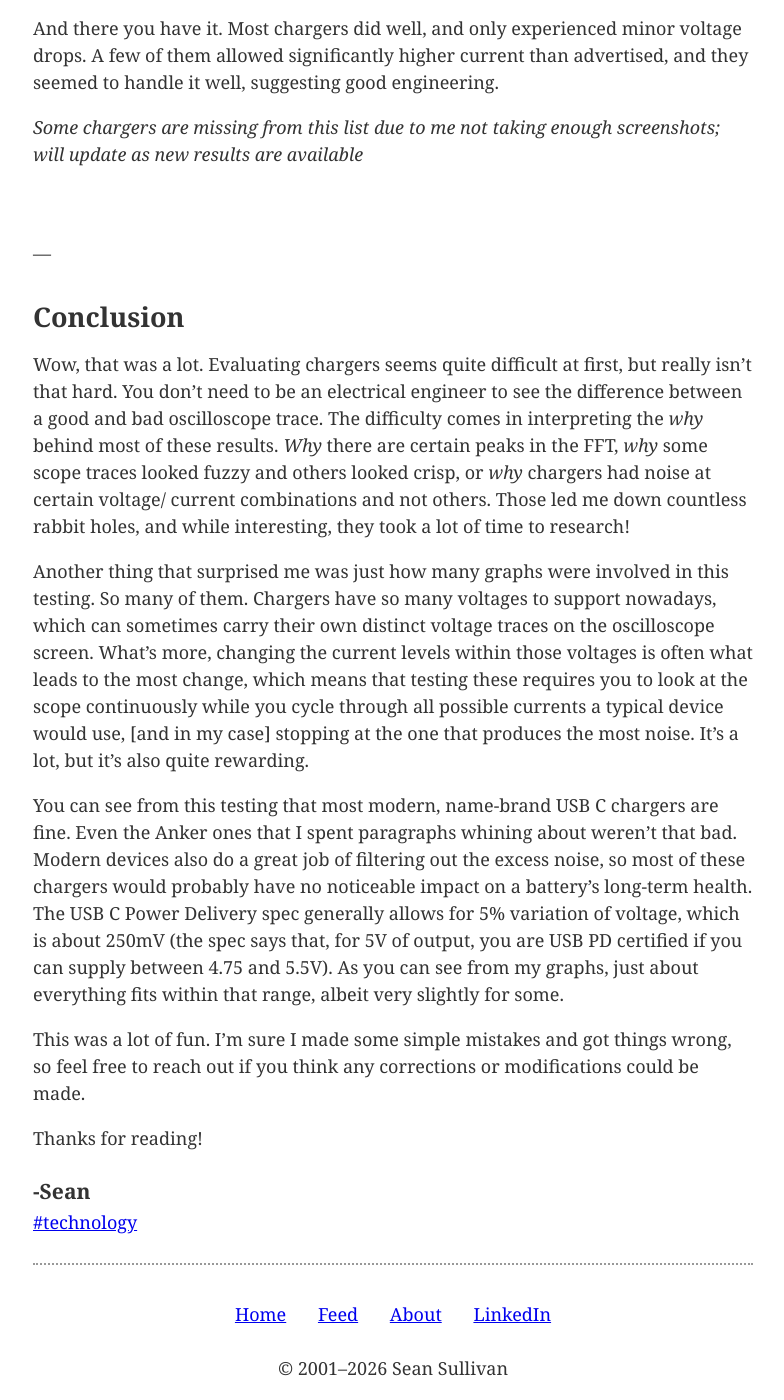
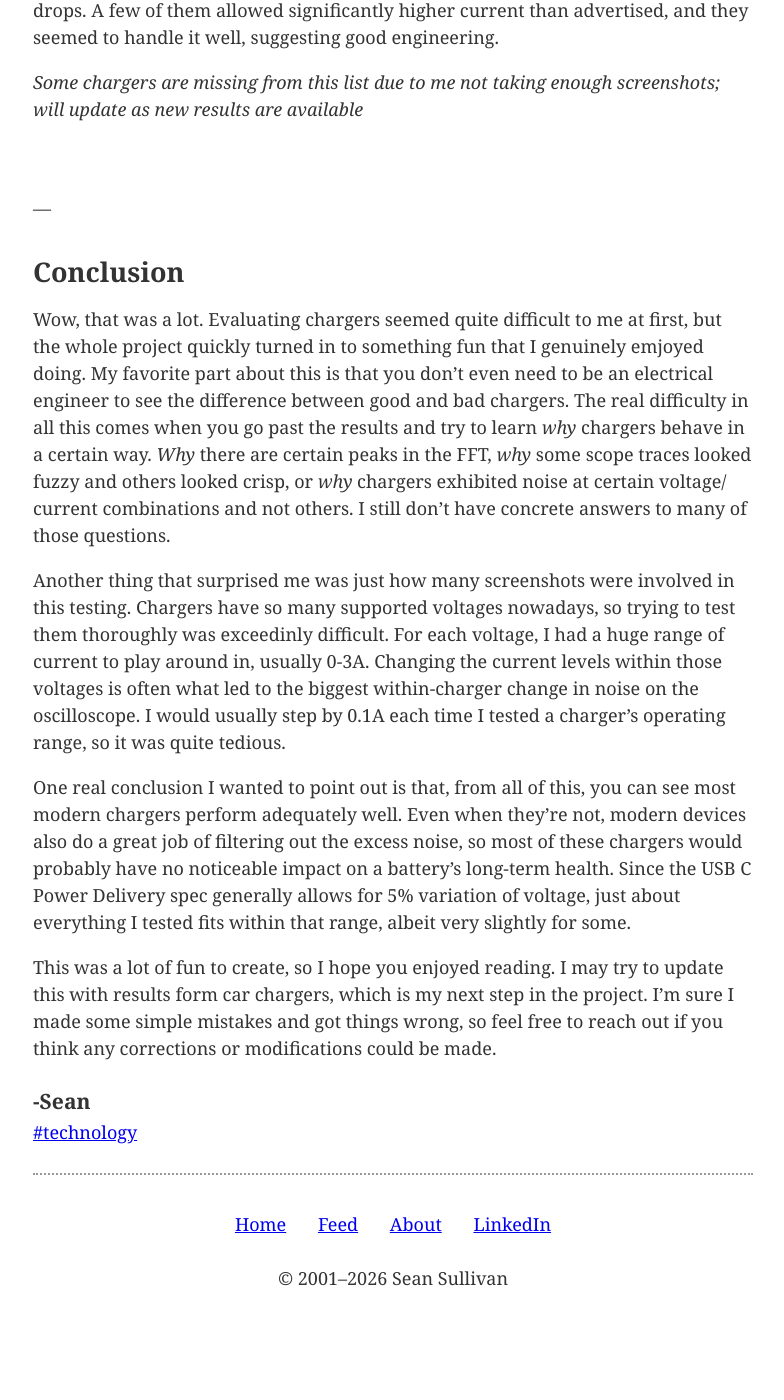
Before and after one commit to 0sps/sull1van.com, a Jekyll site: the page built from _posts/2026-01-19-a-dozen-chargers-in-the-lab.md, in a window 1280 px wide and 1400 px high, scrolled down 10166 px. Shown: the whole window, without its empty margins (247-1031 px from the left). Built offline with Jekyll 4.4.1, drawn with Linux system fonts in a browser that asks for light colours; after the commit the page ends 11476 px from its top, so only the background shows below that; some of the changed text lies outside the part shown.

Commit message:
new text chnages

```diff
--- a/_posts/2026-01-19-a-dozen-chargers-in-the-lab.md
+++ b/_posts/2026-01-19-a-dozen-chargers-in-the-lab.md
@@ -251,7 +251,6 @@ devices:
 ## A Dozen+ Chargers in the Lab: Apple is Okay, but Not the Best
 
 <!-- INTRO: Write your opening paragraph(s) here. Why did you test this? What inspired you? (e.g. Ken Shirriff) What is the reader going to learn? -->
-*(As of 3/14/26 this page is still being finished, expect inaccuracies)*
 
 Have you ever wondered what makes a phone charger high-quality? Whether cheaply made, counterfeit chargers could secretly be destroying your battery? I'd wondered this for years ever since I read a [blog post by one legendary Google engineer Ken Shirriff](https://www.righto.com/2012/10/a-dozen-usb-chargers-in-lab-apple-is.html). It was at the top of [Hacker News](https://news.ycombinator.com/) at the time, many years ago. I was only 18 at the time, so most of it went over my head. I did think about it from time to time, though, and whether someone had done this for modern chargers.
 
@@ -1654,15 +1653,14 @@ And there you have it. Most chargers did well, and only experienced minor voltag
 
 ## Conclusion
 
-Wow, that was a lot. Evaluating chargers seems quite difficult at first, but really isn't that hard. You don't need to be an electrical engineer to see the difference between a good and bad oscilloscope trace. The difficulty comes in interpreting the *why* behind most of these results. *Why* there are certain peaks in the FFT, *why* some scope traces looked fuzzy and others looked crisp, or *why* chargers had noise at certain voltage/ current combinations and not others. Those led me down countless rabbit holes, and while interesting, they took a lot of time to research!
-
-Another thing that surprised me was just how many graphs were involved in this testing. So many of them. Chargers have so many voltages to support nowadays, which can sometimes carry their own distinct voltage traces on the oscilloscope screen. What's more, changing the current levels within those voltages is often what leads to the most change, which means that testing these requires you to look at the scope continuously while you cycle through all possible currents a typical device would use, [and in my case] stopping at the one that produces the most noise. It's a lot, but it's also quite rewarding.
-
-You can see from this testing that most modern, name-brand USB C chargers are fine. Even the Anker ones that I spent paragraphs whining about weren't that bad. Modern devices also do a great job of filtering out the excess noise, so most of these chargers would probably have no noticeable impact on a battery's long-term health. The USB C Power Delivery spec generally allows for 5% variation of voltage, which is about 250mV (the spec says that, for 5V of output, you are USB PD certified if you can supply between 4.75 and 5.5V). As you can see from my graphs, just about everything fits within that range, albeit very slightly for some.
-
-This was a lot of fun. I'm sure I made some simple mistakes and got things wrong, so feel free to reach out if you think any corrections or modifications could be made.
-
-
-Thanks for reading!
+Wow, that was a lot. Evaluating chargers seemed quite difficult to me at first, but the whole project quickly turned in to something fun that I genuinely emjoyed doing. My favorite part about this is that you don't even need to be an electrical engineer to see the difference between good and bad chargers. The real difficulty in all this comes when you go past the results and try to learn *why* chargers behave in a certain way. *Why* there are certain peaks in the FFT, *why* some scope traces looked fuzzy and others looked crisp, or *why* chargers exhibited noise at certain voltage/ current combinations and not others. I still don't have concrete answers to many of those questions.
+
+Another thing that surprised me was just how many screenshots were involved in this testing. Chargers have so many supported voltages nowadays, so trying to test them thoroughly was exceedinly difficult. For each voltage, I had a huge range of current to play around in, usually 0-3A. Changing the current levels within those voltages is often what led to the biggest within-charger change in noise on the oscilloscope. I would usually step by 0.1A each time I tested a charger's operating range, so it was quite tedious.
+
+One real conclusion I wanted to point out is that, from all of this, you can see most modern chargers perform adequately well. Even when they're not, modern devices also do a great job of filtering out the excess noise, so most of these chargers would probably have no noticeable impact on a battery's long-term health. Since the USB C Power Delivery spec generally allows for 5% variation of voltage, just about everything I tested fits within that range, albeit very slightly for some.
+
+This was a lot of fun to create, so I hope you enjoyed reading. I may try to update this with results form car chargers, which is my next step in the project. I'm sure I made some simple mistakes and got things wrong, so feel free to reach out if you think any corrections or modifications could be made.
+
+
 
 ### -Sean
```
